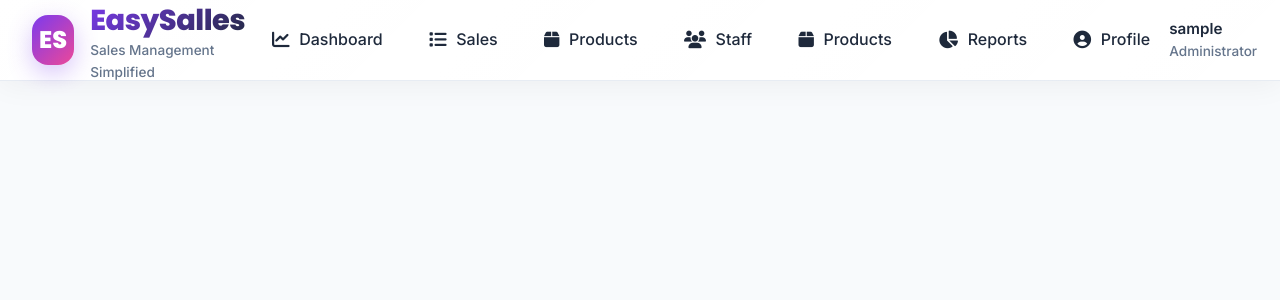
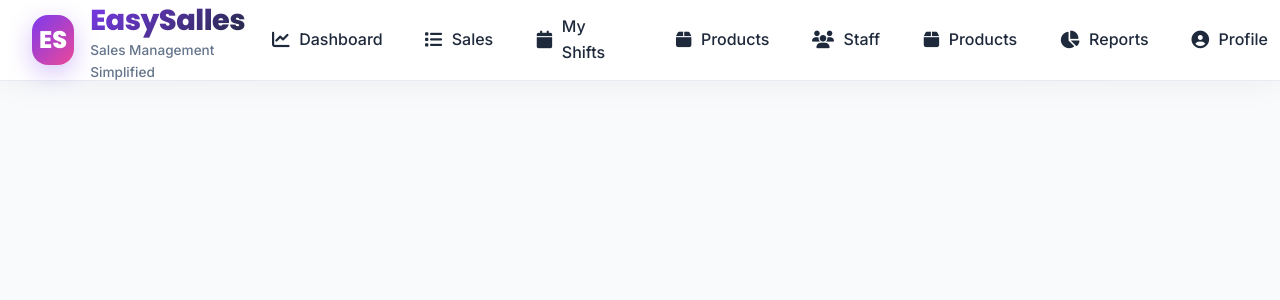
Before and after one commit to chidimaUgwu/EasySalles, a PHP site: page /includes/header.php in a window 1280 px wide; the page is wider, and only the part inside the window is pictured. Shown: the top 300 px of that part. Run offline with PHP 8.4, Linux system fonts and the light colour scheme; the visitor is signed in with stand-in values (Sample User, id 1).

Commit message:
Update header.php

```diff
--- a/includes/header.php
+++ b/includes/header.php
@@ -401,8 +401,8 @@ if (session_status() === PHP_SESSION_NONE) {
             <!-- Navigation -->
             <nav class="main-nav" id="mainNav">
                 <?php if (isset($_SESSION['user_id'])): ?>
-                    <a href="<?php echo $_SESSION['role'] == 1 ? 'admin-dashboard.php' : 'staff-dashboard.php'; ?>"
-                       class="nav-link <?php echo basename($_SERVER['PHP_SELF']) == ($_SESSION['role'] == 1 ? 'admin-dashboard.php' : 'staff-dashboard.php') ? 'active' : ''; ?>">
+                    <a href="<?php echo $_SESSION['role'] == 1 ? 'admin/index.php' : 'staff-dashboard.php'; ?>"
+                       class="nav-link <?php echo basename($_SERVER['PHP_SELF']) == ($_SESSION['role'] == 1 ? 'admin/index.php' : 'staff-dashboard.php') ? 'active' : ''; ?>">
                         <i class="fas fa-chart-line"></i>
                         <span>Dashboard</span>
                     </a>
@@ -419,6 +419,11 @@ if (session_status() === PHP_SESSION_NONE) {
                        class="nav-link <?php echo basename($_SERVER['PHP_SELF']) == 'sales-list.php' ? 'active' : ''; ?>">
                         <i class="fas fa-list"></i>
                         <span>Sales</span>
+                    </a>
+                    <a href="my-shifts.php"
+                           class="nav-link <?php echo basename($_SERVER['PHP_SELF']) == 'my-shifts.php' ? 'active' : ''; ?>">
+                            <i class="fas fa-calendar"></i>
+                            <span>My Shifts</span>
                     </a>
 
                     <a href="products.php"
```
